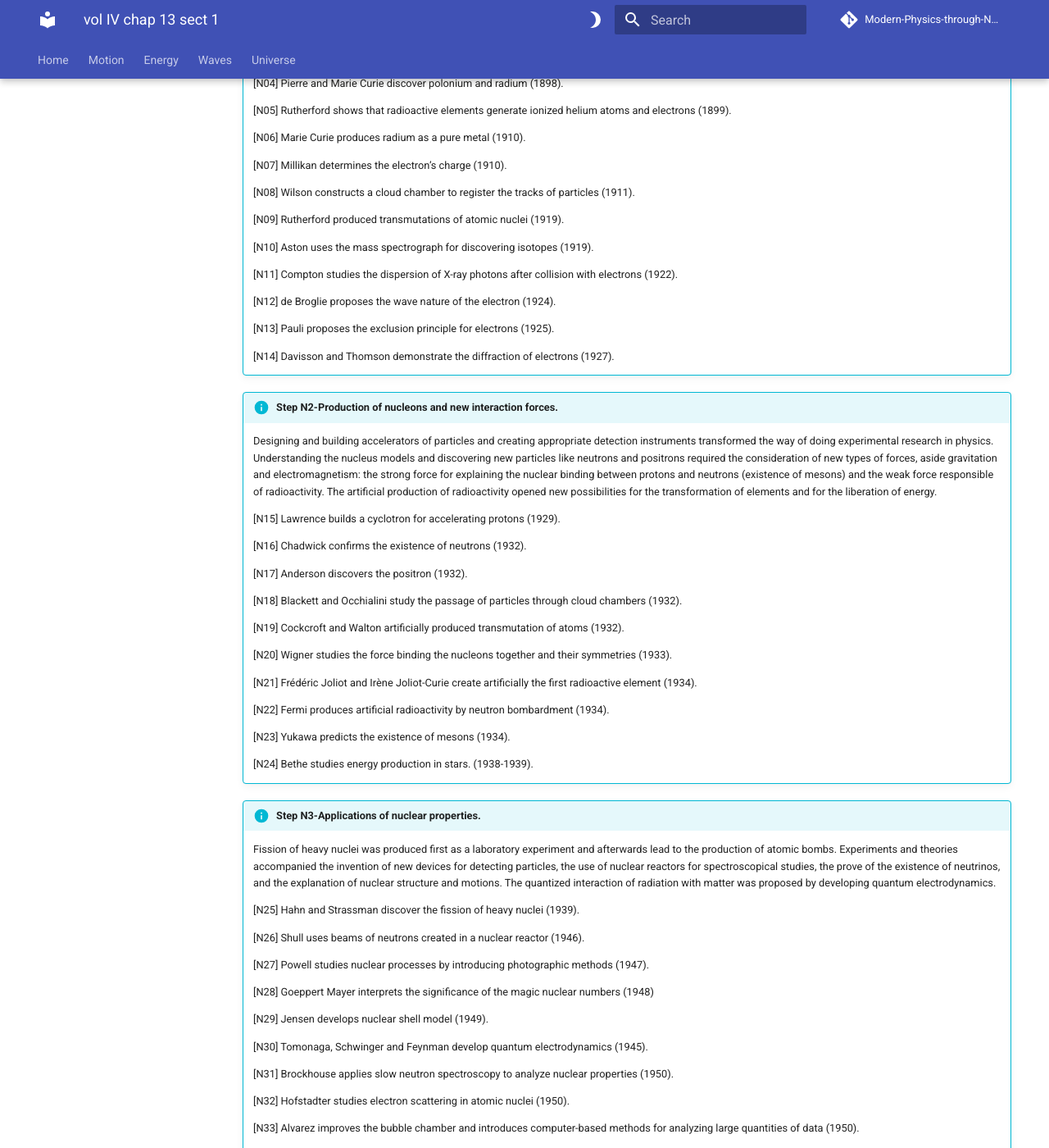
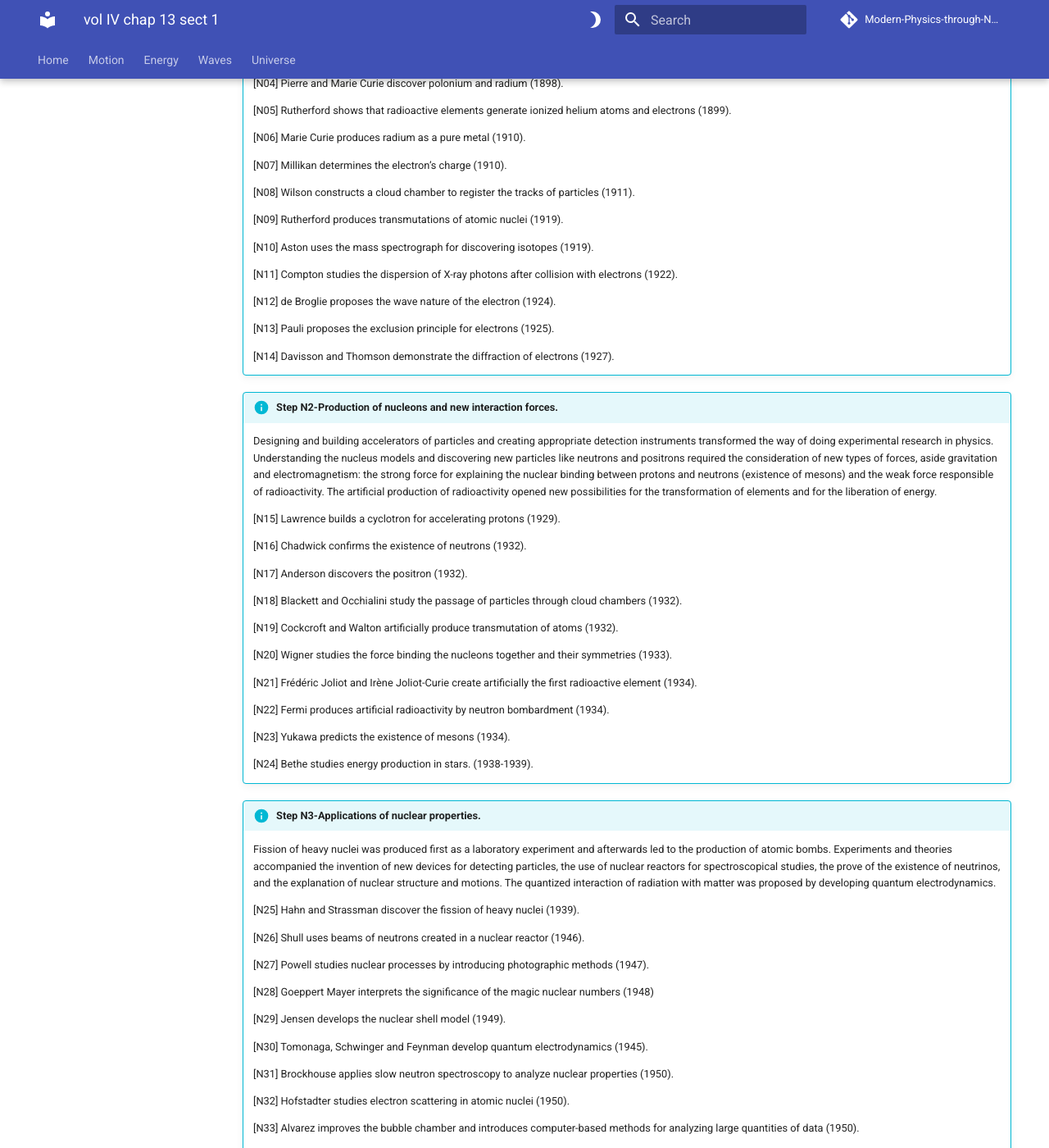
Before and after one commit to modphysnobel/modphysnobel.github.io, an MkDocs documentation site: the page built from docs/vol-IV/vol-IV-chap-13-sect-1.md, in a window 1280 px wide and 1400 px high, scrolled down 1453 px. Shown: the whole window at 82% size. Built offline with MkDocs 1.6.1 and Material for MkDocs 9.7.7, drawn with Linux system fonts in a browser that asks for light colours; some web fonts are replaced; comment, search, counter and statistics services are not loaded; some of the changed text lies outside the part shown.

Commit message:
Update vol-IV-chap-13-sect-1.md

```diff
--- a/docs/vol-IV/vol-IV-chap-13-sect-1.md
+++ b/docs/vol-IV/vol-IV-chap-13-sect-1.md
@@ -11,7 +11,7 @@
 
 	*What are the structures of the atomic nuclei and the elementary particles?*
 
-	This is the first chapter dedicated to the Universe. We describe the levels of operation of the mechanisms of knowledge concerning high energy physics: nuclear physics and particle physics). A selection of those laboratories, experiments and theories in high energy physics that have been recognized with Nobel Prizes are considered.
+	This is the first chapter dedicated to the Universe. We describe the levels of operation of the mechanisms of knowledge concerning high energy physics: nuclear physics and particle physics. A selection of those laboratories, experiments and theories in high energy physics that have been recognized with Nobel Prizes are considered.
 
 	**Learning objectives of Chapter 13.**
 
@@ -61,7 +61,7 @@ Three steps (N1 – N3) describe the main developments of nuclear physics made i
 
 	[N08] Wilson constructs a cloud chamber to register the tracks of particles (1911).
 
-	[N09] Rutherford produced transmutations of atomic nuclei (1919).
+	[N09] Rutherford produces transmutations of atomic nuclei (1919).
 
 	[N10] Aston uses the mass spectrograph for discovering isotopes (1919).
 
@@ -85,7 +85,7 @@ Three steps (N1 – N3) describe the main developments of nuclear physics made i
 
 	[N18] Blackett and Occhialini study the passage of particles through cloud chambers (1932).
 
-	[N19] Cockcroft and Walton artificially produced transmutation of atoms (1932).
+	[N19] Cockcroft and Walton artificially produce transmutation of atoms (1932).
 
 	[N20] Wigner studies the force binding the nucleons together and their symmetries (1933).
 
@@ -99,7 +99,7 @@ Three steps (N1 – N3) describe the main developments of nuclear physics made i
 
 !!! info "Step N3-Applications of nuclear properties."
 
-	Fission of heavy nuclei was produced first as a laboratory experiment and afterwards lead to the production of atomic bombs. Experiments and theories accompanied the invention of new devices for detecting particles, the use of nuclear reactors for spectroscopical studies, the prove of the existence of neutrinos, and the explanation of nuclear structure and motions. The quantized interaction of radiation with matter was proposed by developing quantum electrodynamics.
+	Fission of heavy nuclei was produced first as a laboratory experiment and afterwards led to the production of atomic bombs. Experiments and theories accompanied the invention of new devices for detecting particles, the use of nuclear reactors for spectroscopical studies, the prove of the existence of neutrinos, and the explanation of nuclear structure and motions. The quantized interaction of radiation with matter was proposed by developing quantum electrodynamics.
 
 	[N25] Hahn and Strassman discover the fission of heavy nuclei (1939).
 
@@ -109,7 +109,7 @@ Three steps (N1 – N3) describe the main developments of nuclear physics made i
 
 	[N28] Goeppert Mayer interprets the significance of the magic nuclear numbers (1948)
 
-	[N29] Jensen develops nuclear shell model (1949).
+	[N29] Jensen develops the nuclear shell model (1949).
 
 	[N30] Tomonaga, Schwinger and Feynman develop quantum electrodynamics (1945).
 
```
